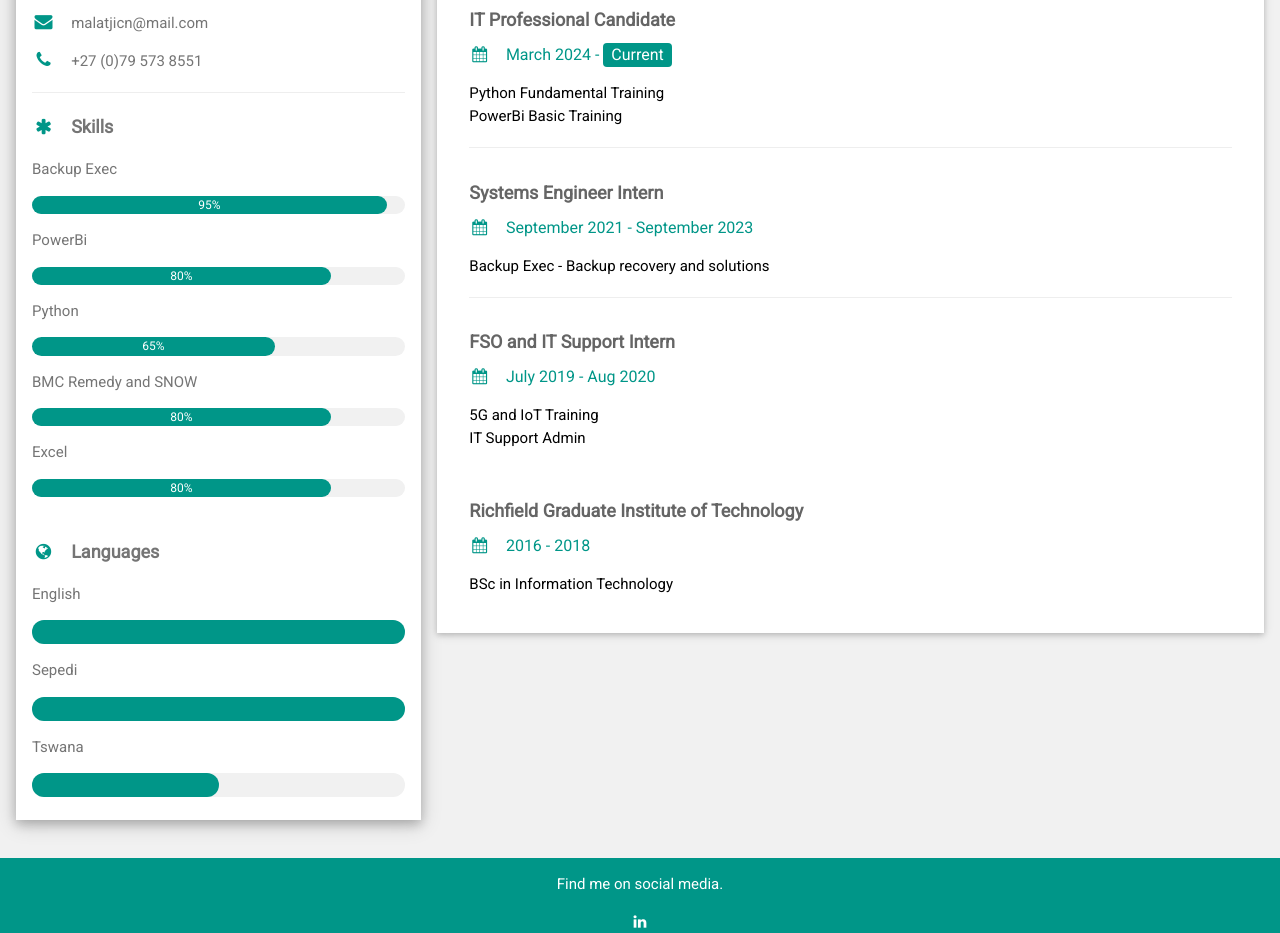
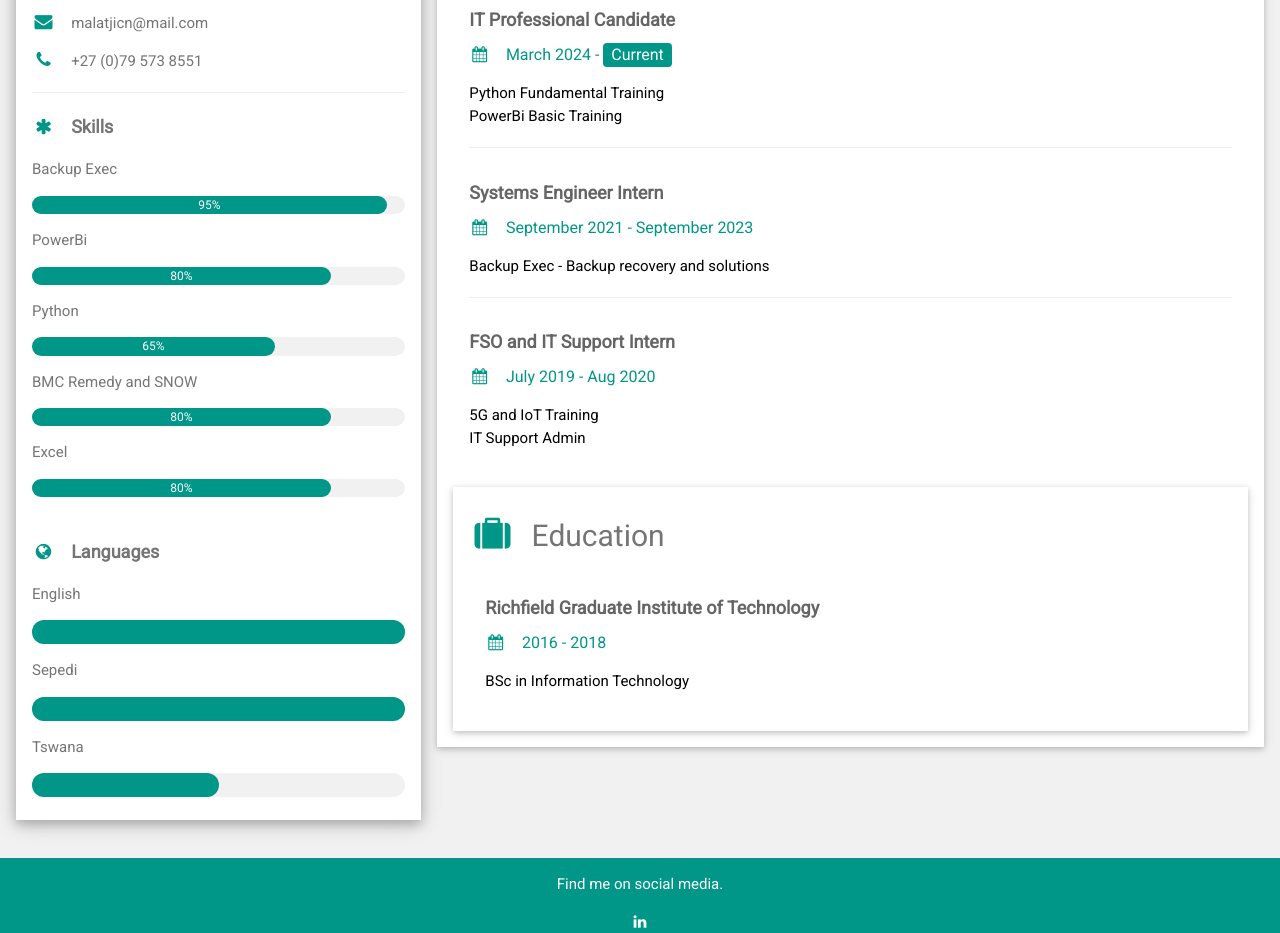
Before and after one commit to C01133n/PortfolioDemo, a plain HTML site: page index.html in a window 1280 px wide. Shown: the part 117-1050 px from the top of the page. Drawn offline with nearby package versions, Linux system fonts and the light colour scheme.

Commit message:
Update index.html

```diff
--- a/index.html
+++ b/index.html
@@ -101,6 +101,8 @@ html,body,h1,h2,h3,h4,h5,h6 {font-family: "Roboto", sans-serif}
           <h6 class="w3-text-teal"><i class="fa fa-calendar fa-fw w3-margin-right"></i>July 2019 - Aug 2020</h6>
           <p>5G and IoT Training <br> IT Support Admin </p><br>
         </div>
+        <div class="w3-container w3-card w3-white w3-margin-bottom">
+        <h2 class="w3-text-grey w3-padding-16"><i class="fa fa-suitcase fa-fw w3-margin-right w3-xxlarge w3-text-teal"></i>Education</h2>
         <div class="w3-container">
           <h5 class="w3-opacity"><b>Richfield Graduate Institute of Technology</b></h5>
           <h6 class="w3-text-teal"><i class="fa fa-calendar fa-fw w3-margin-right"></i>2016 - 2018</h6>
```
